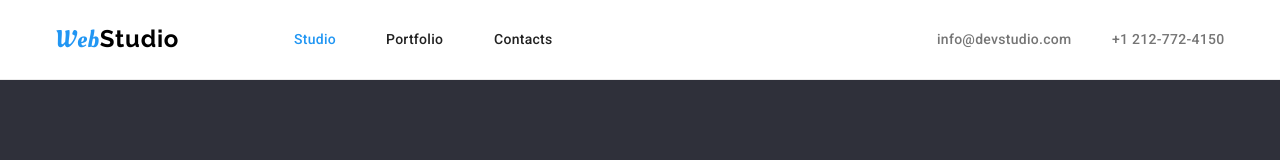
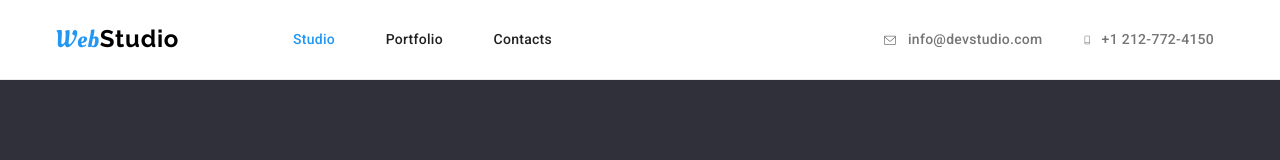
Before and after one commit to EugenAd/goit-markup-hw-04, a plain HTML site: page index.html in a window 1280 px wide. Shown: the top 160 px of the page. Drawn offline with nearby package versions, Linux system fonts and the light colour scheme.

Commit message:
add icon to Index.html .contact-header , restyle header, add svg Sprite

```diff
--- a/css/styles.css
+++ b/css/styles.css
@@ -36,28 +36,9 @@ body {
    }
 .main-navigation ul {
     display: flex;
-    padding-inline-start: 0;
-}
-.main-navigation ul li:first-child {
-    width: 42px;
-    margin-left: 93px;
-    padding: 1px;
-}
-.main-navigation ul li:nth-child(2) {
-    width: 58px;
-    margin: auto 50px;
-    padding: 1px;
-}
-.main-navigation ul li:last-child {
-    width: 59px;
-    padding: 1px;
-}
-.contact-header :first-child {
-    width: 135px;
-}
-.contact-header :last-child {
-    width: 113px;
-    margin: 0 0 0 40px;
+    width: 259px;
+    justify-content: space-between;
+    padding-inline-start: 0%;
 }
 .logo {
     font-family: 'Raleway' , sans-serif;
@@ -99,9 +80,12 @@ a.link-navigation.current {
     font-size: 14px;
     line-height: var(--line-h1641);
     letter-spacing: 0.28px;
-    width: 50%;
- }
+   width: 352px;
+   padding-left: 93px;
+    }
 .contact-header a {
+    display: flex;
+    align-items: center;
     color: var(--color-text);
 }
 .contact-header a:hover {
@@ -120,8 +104,30 @@ a.link-navigation.current {
     color: var(--color-text);
     letter-spacing: 0.28px;
     display: flex;
-    justify-content: flex-end;
-    width: 50%;
+     padding: 0 10px 0 330px;
+
+}
+.contact-header :first-child {
+    width: 161px;
+    margin-right: 40px;
+}
+
+.contact-header :last-child {
+    width: 132px;
+}
+.contact-header .icon-mail {
+    width: 16px;
+    height: 12px;
+    margin-right: 10px;
+    fill: currentColor;
+}
+
+.contact-header .icon-phone {
+
+    width: 10px;
+    height: 16px;
+    margin-right: 10px;
+    fill: currentColor;
 }
 .head {
     display: flex;
--- a/index.html
+++ b/index.html
@@ -48,8 +48,18 @@
           </ul>
         </nav>
         <div class="contact-header">
-          <a href="mailto:info@devstudio.com">info@devstudio.com</a>
-          <a href="tel:+1212-772-4150">+1 212-772-4150</a>
+          <a href="mailto:info@devstudio.com">
+            <svg class="icon-mail">
+              <use href="./images/symbol-defs.svg#icon-envelope"></use>
+            </svg>
+            <span>info@devstudio.com</span>
+          </a>
+          <a href="tel:+1212-772-4150">
+            <svg class="icon-phone">
+              <use href="./images/symbol-defs.svg#icon-smartphone"></use>
+            </svg>
+            <span>+1 212-772-4150</span>
+          </a>
         </div>
       </div>
     </header>
```
Also changed, not shown: images/symbol-defs.svg (added).
